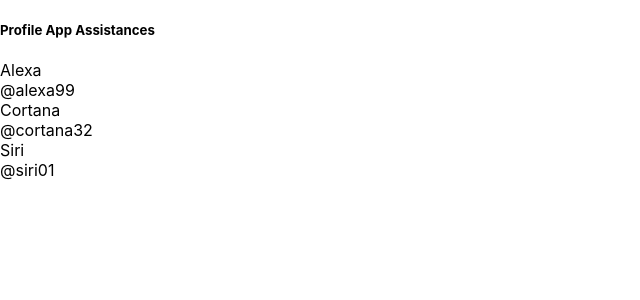
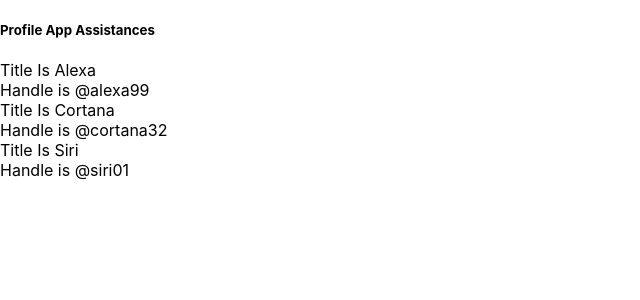
Before and after one commit to madhavi-anneboina/my-reactapp, a React (Create React App) app: page / in a window 1280 px wide. Shown: the top 300 px of the page, without its empty margins (0-640 px from the left). Built offline with nearby package versions, Linux system fonts and the light colour scheme.

Commit message:
added data

```diff
--- a/src/ProfileCard.js
+++ b/src/ProfileCard.js
@@ -3,8 +3,8 @@ import React from 'react'
 const ProfileCard = ({title,handle}) => {
   return (
     <div>
-        <div>{title}</div>
-        <div>{handle}</div>
+        <div>Title Is {title}</div>
+        <div> Handle is {handle}</div>
     </div>
   )
 }
```
